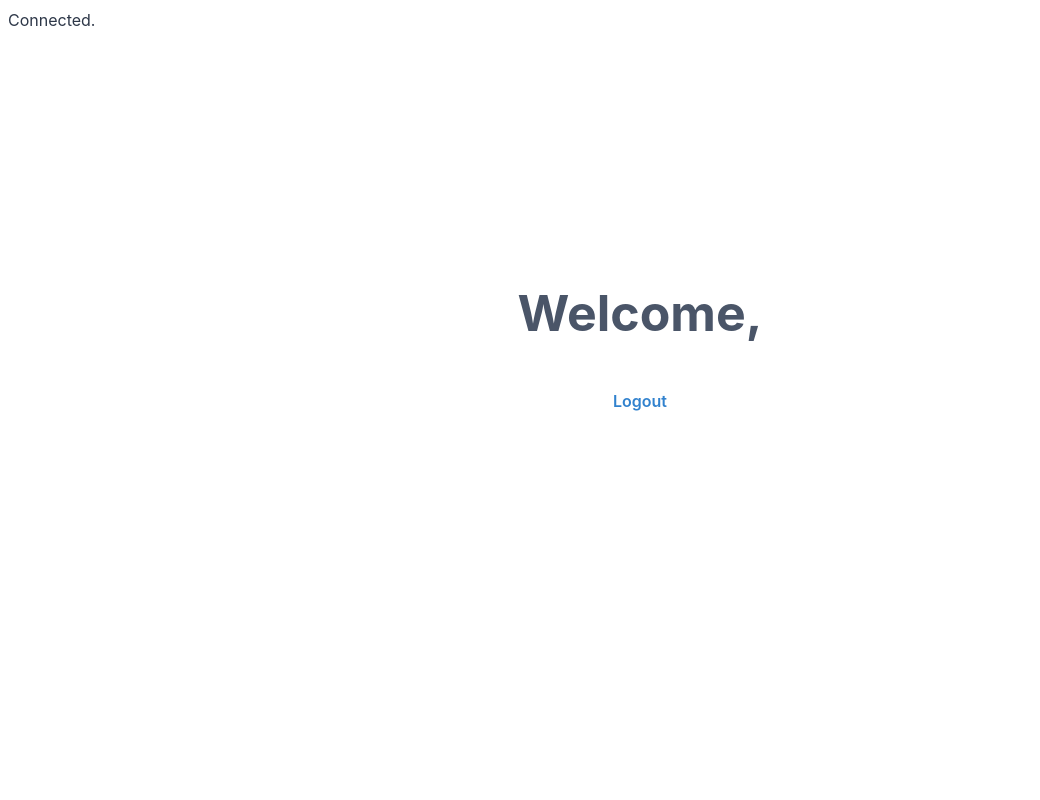
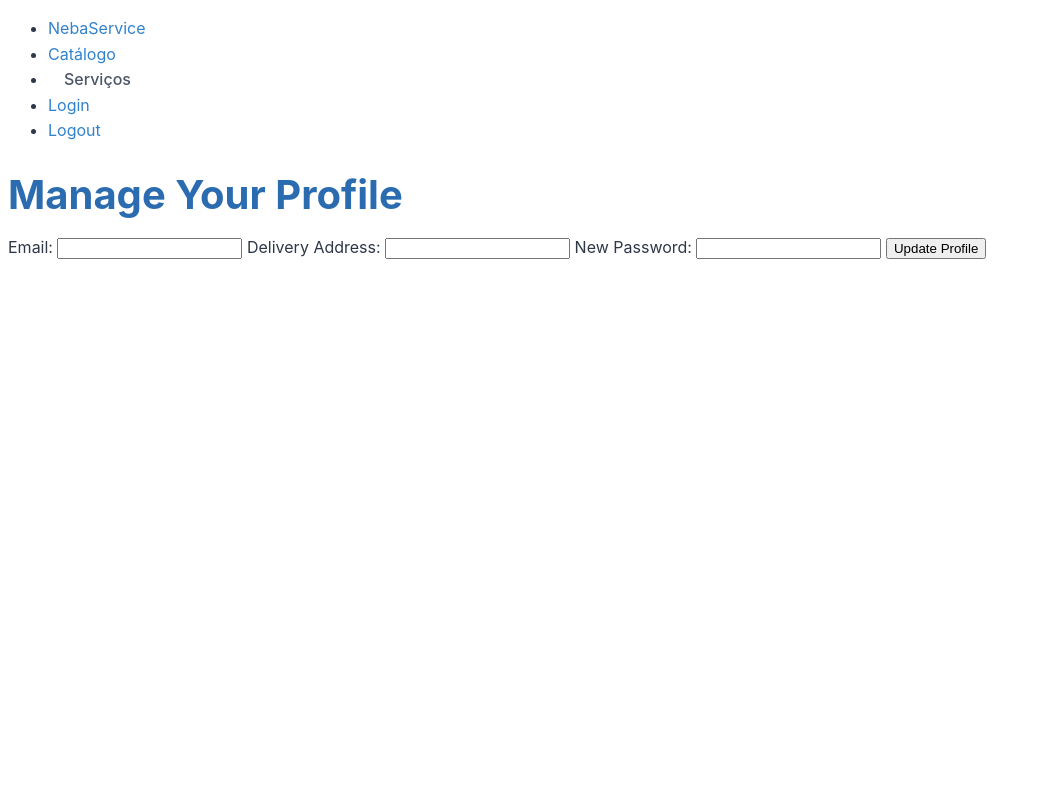
Before and after one commit to nyctopheliac/nebaservice, a PHP site: page /homepage.php in a window 1280 px wide. Shown: the whole page, without its empty margins (0-1040 px from the left). Run offline with PHP 8.4, Linux system fonts and the light colour scheme; the visitor is signed in with stand-in values (Sample User, id 1); data that the repository does not hold is empty.

Commit message:
Reworked: connect.php, homepage.php
Fixed: Navbars.

```diff
--- a/connect.php
+++ b/connect.php
@@ -1,13 +1,11 @@
 <?php
-$host="localhost";
-$user="root";
-$password="";
-$database="nebaservice";
-$conn=mysqli_connect($host,$user,$password,$database);
-if($conn->connect_error){
-    echo "Failed to connect to MySQL: " . $conn->connect_error;
-}
-else{
-    echo "Connected.";
+$host = "localhost";
+$user = "root";
+$password = "";
+$database = "nebaservice";
+
+$conn = mysqli_connect($host, $user, $password, $database);
+if (!$conn) {
+    die("Connection failed: " . mysqli_connect_error());
 }
 ?>
--- a/homepage.php
+++ b/homepage.php
@@ -1,6 +1,36 @@
 <?php
 session_start();
 include('connect.php');
+
+if (!isset($_SESSION['email'])) {
+    header("Location: login.php");
+    exit();
+}
+
+$email = $_SESSION['email'];
+
+// Fetch user details
+$query = mysqli_query($conn, "SELECT * FROM utilizadores WHERE email='$email'");
+$user = mysqli_fetch_assoc($query);
+
+if ($_SERVER['REQUEST_METHOD'] == 'POST') {
+    // Handle profile updates
+    if (isset($_POST['update'])) {
+        $newEmail = $_POST['email'];
+        $newAddress = $_POST['address'];
+        $newPassword = $_POST['password'];
+
+        // Update email and address
+        $updateQuery = "UPDATE utilizadores SET email='$newEmail', morada='$newAddress' WHERE email='$email'";
+        if (!empty($newPassword)) {
+            $hashedPassword = password_hash($newPassword, PASSWORD_BCRYPT);
+            $updateQuery = "UPDATE utilizadores SET email='$newEmail', morada='$newAddress', passwordHash='$hashedPassword' WHERE email='$email'";
+        }
+        mysqli_query($conn, $updateQuery);
+        $_SESSION['email'] = $newEmail; // Update session email
+        echo "<script>alert('Profile updated successfully!');</script>";
+    }
+}
 ?>
 
 <!DOCTYPE html>
@@ -9,22 +39,33 @@ include('connect.php');
     <meta charset="UTF-8">
     <meta name="viewport" content="width=device-width, initial-scale=1.0">
     <link rel="stylesheet" href="style.css">
-    <title>Homepage</title>
+    <title>Manage Profile</title>
 </head>
 <body>
-    <div style="text-align: center; padding:15%;">
-        <p style="font-size:50px; font-weight:bold;">
-            Welcome, <?php
-            if(isset($_SESSION['email'])){
-                $email=$_SESSION['email'];
-                $query=mysqli_query($conn,"SELECT users.* FROM users WHERE users.email='$email'");
-                while($row=mysqli_fetch_array($query)){
-                    echo $row['firstName'].''.$row['lastName'];
-                    }
-                }
-                ?>
-        </p>
-        <a href="logout.php" class="btn">Logout</a>
+    <nav>
+        <ul>
+            <li><a href="index.php">NebaService</a></li>
+            <li><a href="catalogo.php">Catálogo</a>
+        </li>
+            <li class="nav-item">
+                <a class="nav-link" href="servicos.php">Serviços</a>
+            </li>
+            <li><a href="login.php">Login</a></li>
+            <li><a href="logout.php">Logout</a></li>
+        </ul>
+    </nav>
+
+    <div>
+        <h1>Manage Your Profile</h1>
+        <form method="post">
+            <label for="email">Email:</label>
+            <input type="email" name="email" id="email" value="<?php echo $user['email']; ?>" required>
+            <label for="address">Delivery Address:</label>
+            <input type="text" name="address" id="address" value="<?php echo $user['morada']; ?>" required>
+            <label for="password">New Password:</label>
+            <input type="password" name="password" id="password">
+            <input type="submit" name="update" value="Update Profile">
+        </form>
     </div>
 </body>
 </html>
--- a/index.php
+++ b/index.php
@@ -24,13 +24,15 @@
       <div class="collapse navbar-collapse" id="navbarNav">
         <ul class="navbar-nav">
           <li class="nav-item">
-            <a class="nav-link active" aria-current="page" href="#">Home</a>
+            <a class="nav-link active" aria-current="page" href="index.php">Home</a>
           </li>
           <li class="nav-item">
             <a class="nav-link" href="#">Features</a>
           </li>
           <li class="nav-item">
-            <a class="nav-link" href="catalogo.php">Catalogo</a>
+            <a class="nav-link" href="catalogo.php">Catálogo</a>
+          <li class="nav-item">
+            <a class="nav-link" href="servicos.php">Serviços</a>
           </li>
           <li class="nav-item ms-lg-3">
             <a href="login.php" class="btn btn-outline">Login</a>
```
